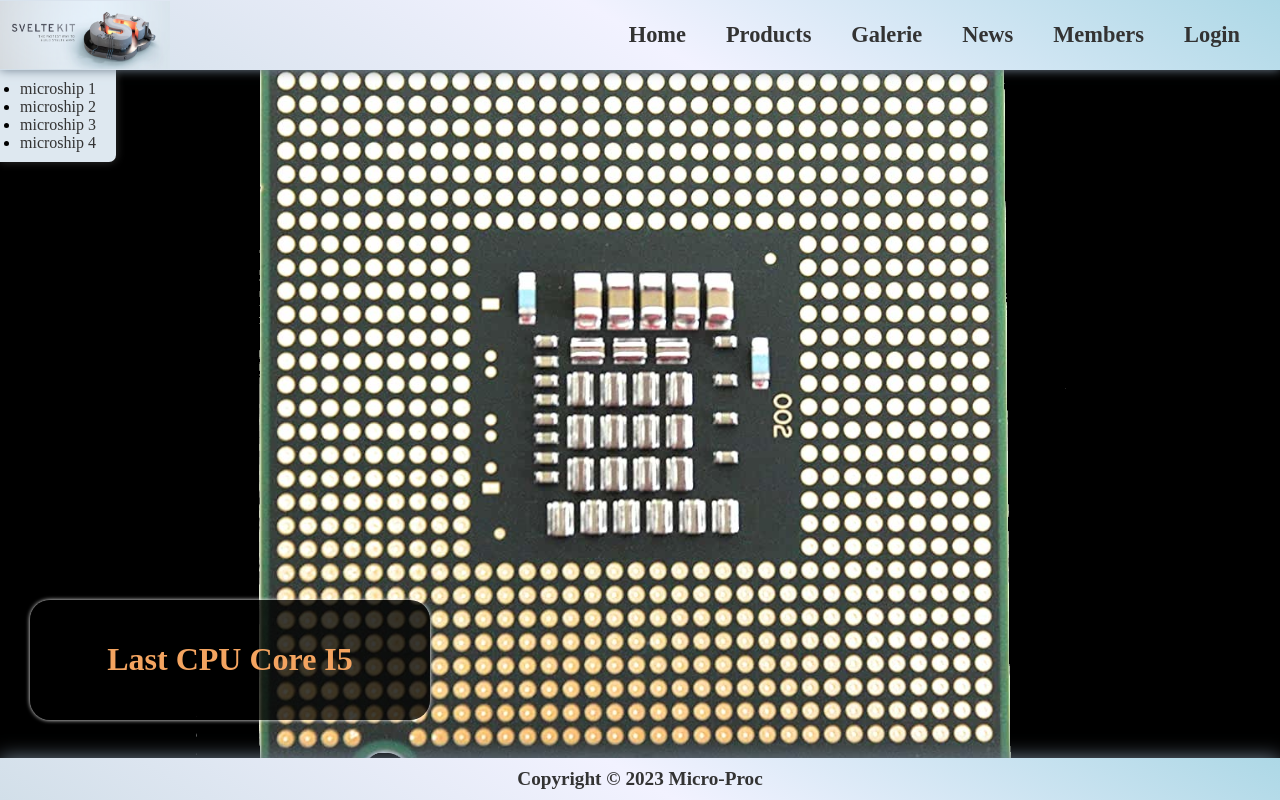
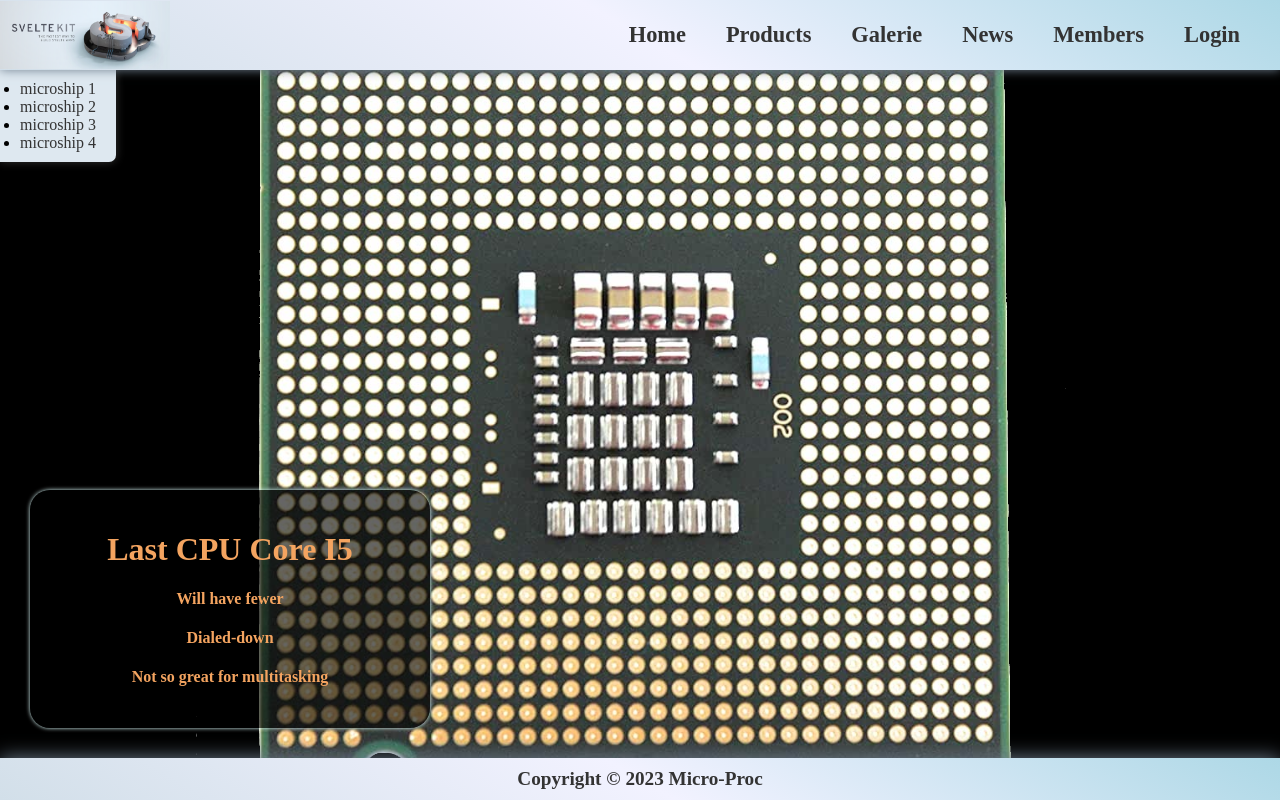
Before and after one commit to TLRKiliann/sveltekit-website, a SvelteKit app in the folder my-app/: page /galerie in a window 1280 px wide. Built offline with nearby package versions, Linux system fonts and the light colour scheme; no server answers.

Commit message:
more explanation into label

```diff
--- a/my-app/src/routes/galerie/+page.svelte
+++ b/my-app/src/routes/galerie/+page.svelte
@@ -25,19 +25,27 @@
     <div id="slide1">
       <div class="slide_inside">
         <h1>Last CPU Core I5</h1>
+        <h4>Will have fewer</h4>
+        <h4>Dialed-down</h4>
+        <h4>Not so great for multitasking</h4>
       </div>
     </div>
 
     <div id="slide2">
       <div class="slide_inside">
         <h1>CPU Core I7</h1>
+        <h4>Next Level Performance</h4>
+        <h4>Dynamic Platform Features</h4>
+        <h4>Seamless Immersion</h4>
       </div>
     </div>
 
     <div id="slide3">
       <div class="slide_inside">
         <h1>CPU Core I9</h1>
-        <p>For gaming</p>
+        <h4>Performance hybrid architecture</h4>
+        <h4>More Cache</h4>
+        <h4>Accelerated AI</h4>
       </div>
     </div>
 
@@ -103,29 +111,28 @@
     width: 1400px;
     margin: 0 auto;
     position: relative;
-    background-color: rgba(0, 0, 0, .6);
     padding: 20px 0px;
   }
 
   #slide1 .slide_inside {
     width: 400px;
-    margin-top: 550px;
+    margin-top: 440px;
     margin-left: 30px;
     text-align: center;
-    background: linear-gradient(30deg, rgba(0, 0, 0, 0.7), rgba(0, 0, 0, 0.8));
+    background: rgba(0, 0, 0, 0.6);
     border-radius: 20px;
-    box-shadow: 0px 0px 4px #fff;
+    box-shadow: 0px 0px 4px lightcyan;
     color: sandybrown;
   }
 
   #slide2 .slide_inside {
     width: 400px;
-    margin-top: 600px;
+    margin-top: 470px;
     margin-left: 30px;
     text-align: center;
-    background: linear-gradient(30deg, rgba(0, 0, 0, 0.7), rgba(0, 0, 0, 0.8));
+    background: rgba(0, 0, 0, 0.6);
     border-radius: 20px;
-    box-shadow: 0px 0px 4px #fff;
+    box-shadow: 0px 0px 4px lightcyan;
     color: sandybrown;
   }
 
@@ -135,12 +142,12 @@
 
   #slide3 .slide_inside {
     width: 400px;
-    margin-top: 650px;
+    margin-top: 550px;
     margin-left: 30px;
     text-align: center;
-    background: linear-gradient(30deg, rgba(0, 0, 0, 0.7), rgba(0, 0, 0, 0.8));
+    background: rgba(0, 0, 0, 0.5);
     border-radius: 20px;
-    box-shadow: 0px 0px 4px #fff;
+    box-shadow: 0px 0px 4px lightcyan;
     color: sandybrown;
   }
 
```
